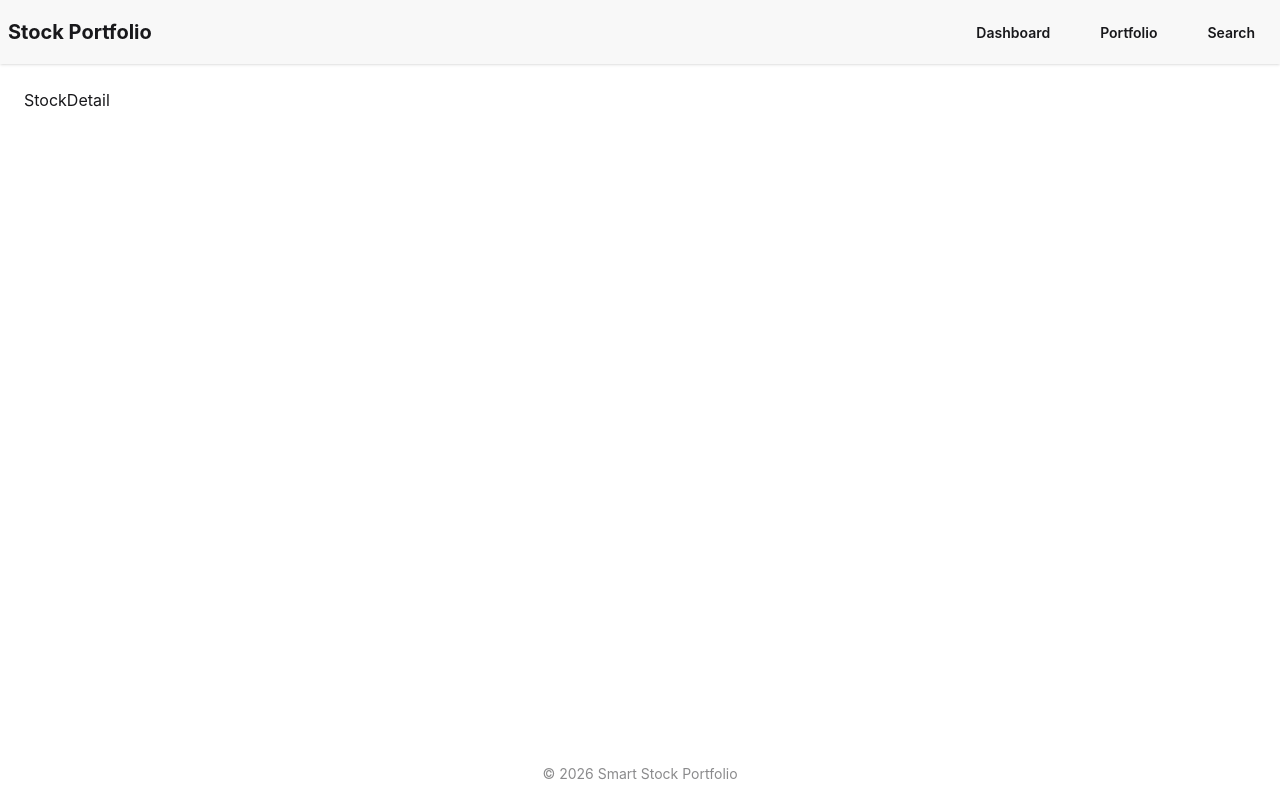
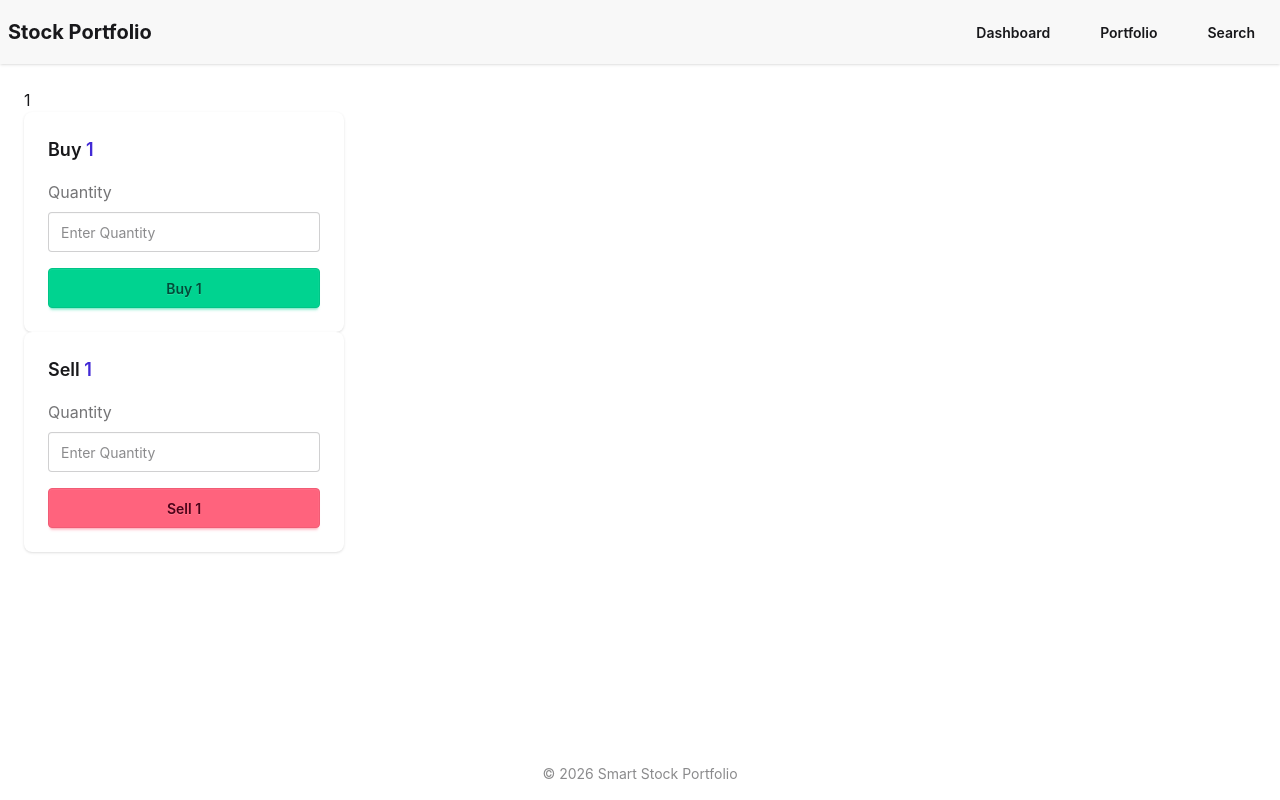
Before and after one commit to shubhamaug02/smart-stock-portfolio, a React (Vite) app: page /stock/1 in a window 1280 px wide. Built offline with nearby package versions, Linux system fonts and the light colour scheme.

Commit message:
feat: StockDetail page with buy/sell TradeForm wired to Redux and moved mock seeding to store index.js

```diff
--- /dev/null
+++ b/src/components/TradeForm.jsx
@@ -0,0 +1,41 @@
+import React, { useState } from "react";
+
+const TradeForm = ({ type, symbol, onSubmit }) => {
+  const [quantity, setQuantity] = useState("");
+
+  const handleOnClick = () => {
+    if (!quantity || quantity <= 0) return;
+    onSubmit(quantity);
+  };
+
+  const isBuy = type === "buy" ? true : false;
+
+  return (
+    <div className="card bg-base-100 shadow-sm p-6 w-80">
+      <h4 className="text-lg font-semibold mb-4">
+        {isBuy ? "Buy" : "Sell"} <span className="text-primary">{symbol}</span>
+      </h4>
+      <div className="form-control mb-4">
+        <label className="label">
+          <span className="label-text mb-2">Quantity</span>
+        </label>
+        <input
+          type="number"
+          value={quantity}
+          onChange={(e) => setQuantity(Number(e.target.value))}
+          placeholder="Enter Quantity"
+          min="1"
+          className="input input-bordered w-full"
+        />
+      </div>
+      <button
+        onClick={handleOnClick}
+        className={`btn w-full ${isBuy ? "btn-success" : "btn-error"}`}
+      >
+        {isBuy ? "Buy" : "Sell"} {symbol}
+      </button>
+    </div>
+  );
+};
+
+export default TradeForm;
--- a/src/pages/Dashboard.jsx
+++ b/src/pages/Dashboard.jsx
@@ -5,8 +5,7 @@ import {
   totalPortfolioProfitLoss,
   totalPortfolioValue,
 } from "../utils/calculations";
-import { mockHoldings, mockPriceMap } from "../constants/mockData";
-import { buyStock, setHoldings } from "../store/portfolioSlice";
+import { mockPriceMap } from "../constants/mockData";
 import { SummaryCard } from "../components/SummaryCard";
 import HoldingsTable from "../components/HoldingsTable";
 
@@ -14,21 +13,8 @@ const Dashboard = () => {
   const holdings = useSelector((store) => store.portfolio.holdings);
   const dispatch = useDispatch();
 
-  useEffect(() => {
-    if (holdings.length === 0) {
-      dispatch(setHoldings(mockHoldings));
-    }
-  }, []);
-
   return (
     <div>
-      <div>Dashboard</div>
-      {/* {holdings.map((holding) => (
-        <p>{`${holding.symbol}: ${holding.quantity} shares, ${holding.avgPrice}, currentPrice: ${mockPriceMap[holding.symbol]} `}</p>
-      ))}
-      <p>Portfolio Value : {totalPortfolioValue(holdings, mockPriceMap)}</p>
-      <p>Total Invested: {totalInvestedAmount(holdings)}</p>
-      <p>P&L: {totalPortfolioProfitLoss(holdings, mockPriceMap)}</p> */}
       <div className="flex">
         <SummaryCard
           title="Portfolio Value"
--- a/src/pages/Portfolio.jsx
+++ b/src/pages/Portfolio.jsx
@@ -1,9 +1,17 @@
-import React from 'react'
+import React, { useEffect } from "react";
+import HoldingsTable from "../components/HoldingsTable";
+import { mockPriceMap } from "../constants/mockData";
+import { useSelector } from "react-redux";
+import TradeForm from "../components/TradeForm";
 
 const Portfolio = () => {
+  let holdings = useSelector((store) => store.portfolio.holdings);
+
   return (
-    <div>Portfolio</div>
-  )
-}
+    <div>
+      <HoldingsTable holdings={holdings} priceMap={mockPriceMap} />
+    </div>
+  );
+};
 
-export default Portfolio
+export default Portfolio;
--- a/src/pages/StockDetail.jsx
+++ b/src/pages/StockDetail.jsx
@@ -1,9 +1,34 @@
-import React from 'react'
+import React from "react";
+import { useParams } from "react-router-dom";
+import { mockPriceMap } from "../constants/mockData";
+import TradeForm from "../components/TradeForm";
+import { useDispatch } from "react-redux";
+import { buyStock, sellStock } from "../store/portfolioSlice";
 
 const StockDetail = () => {
+  const { symbol } = useParams();
+  const dispatch = useDispatch();
+  const currentPrice = mockPriceMap[symbol];
+
   return (
-    <div>StockDetail</div>
-  )
-}
+    <div>
+      <p>
+        {symbol} {currentPrice}
+      </p>
+      <TradeForm
+        type="buy"
+        symbol={symbol}
+        onSubmit={(quantity) =>
+          dispatch(buyStock({ symbol, quantity, avgPrice: currentPrice }))
+        }
+      />
+      <TradeForm
+        type="sell"
+        symbol={symbol}
+        onSubmit={(quantity) => dispatch(sellStock({ symbol, quantity }))}
+      />
+    </div>
+  );
+};
 
-export default StockDetail
+export default StockDetail;
--- a/src/store/index.js
+++ b/src/store/index.js
@@ -1,6 +1,7 @@
 import { configureStore } from "@reduxjs/toolkit";
-import portfolioSlice from './portfolioSlice';
+import portfolioSlice, { setHoldings } from './portfolioSlice';
 import { saveHoldings } from "../utils/localStorage";
+import { mockHoldings } from "../constants/mockData";
 
 const store = configureStore({
     reducer: {
@@ -8,6 +9,10 @@ const store = configureStore({
     }
 });
 
+if (store.getState().portfolio.holdings.length === 0) {
+    store.dispatch(setHoldings(mockHoldings));
+}
+
 store.subscribe(() => {
     saveHoldings(store.getState().portfolio.holdings);
 });
```
